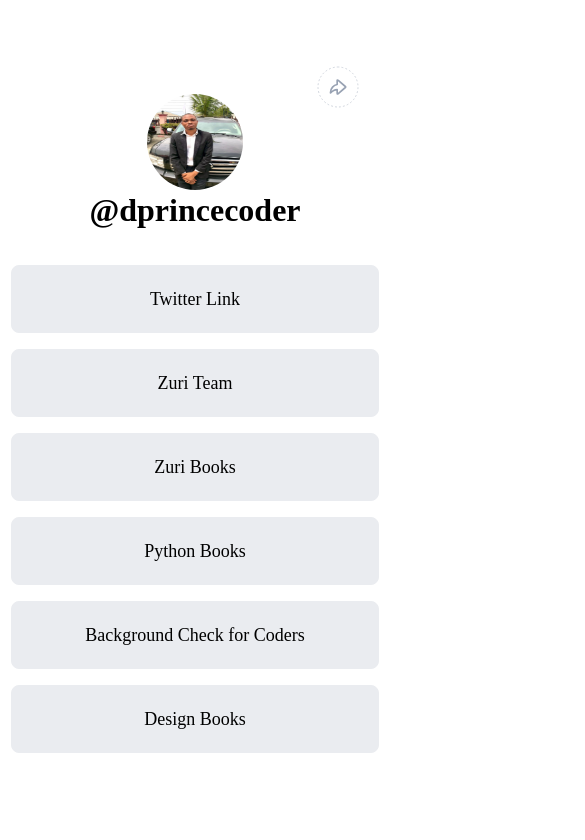
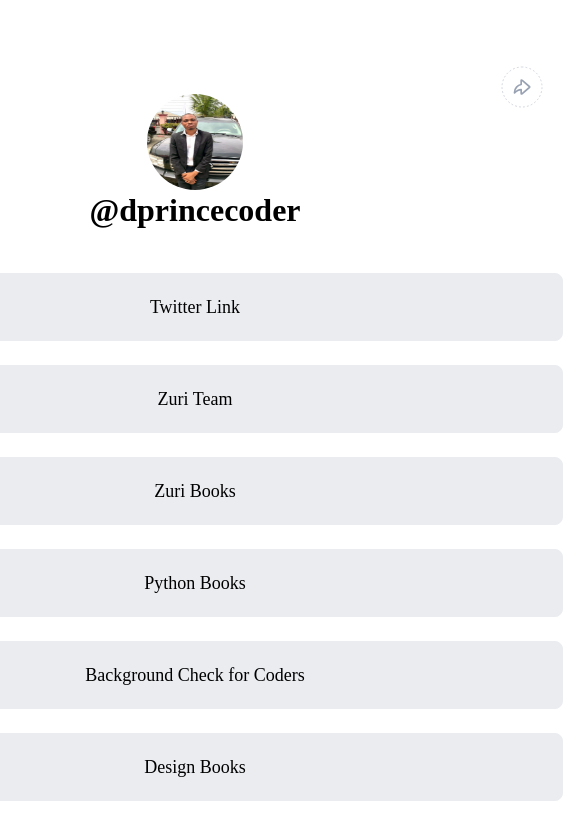
Before and after one commit to dprincecoder/hngi9-personal-profile-task-01, a React (Vite) app: page / in a window 390 px wide. Shown: the top 840 px of the page, 585 px wide, since content can reach past the window. Built offline with nearby package versions, Linux system fonts and the light colour scheme.

Commit message:
made all already added code responsive

```diff
--- a/src/App.css
+++ b/src/App.css
@@ -10,7 +10,7 @@
   justify-content: center;
   align-items: center;
   width: 100%;
-  padding: 1rem;
+  padding: 1rem 2rem;
 }
 
 .container {
@@ -24,12 +24,15 @@
 @media (max-width: 768px) {
   .container {
     width: 200px;
+    padding: 1rem 2rem;
   }
 }
 
 /* responsive design for ipad  */
 @media (max-width: 1024px) {
   .container {
-    width: 400px;
+    width: 800px;
+
+    padding: 1rem 2rem;
   }
 }
--- a/src/components/Button/btn.css
+++ b/src/components/Button/btn.css
@@ -1,7 +1,7 @@
 .btn {
   display: block;
   width: 100%;
-  margin: 1rem auto;
+  margin: 1.5rem auto;
   padding: 24px 32px;
   /* padding: 24px 32px; */
   background: #eaecf0;
```
